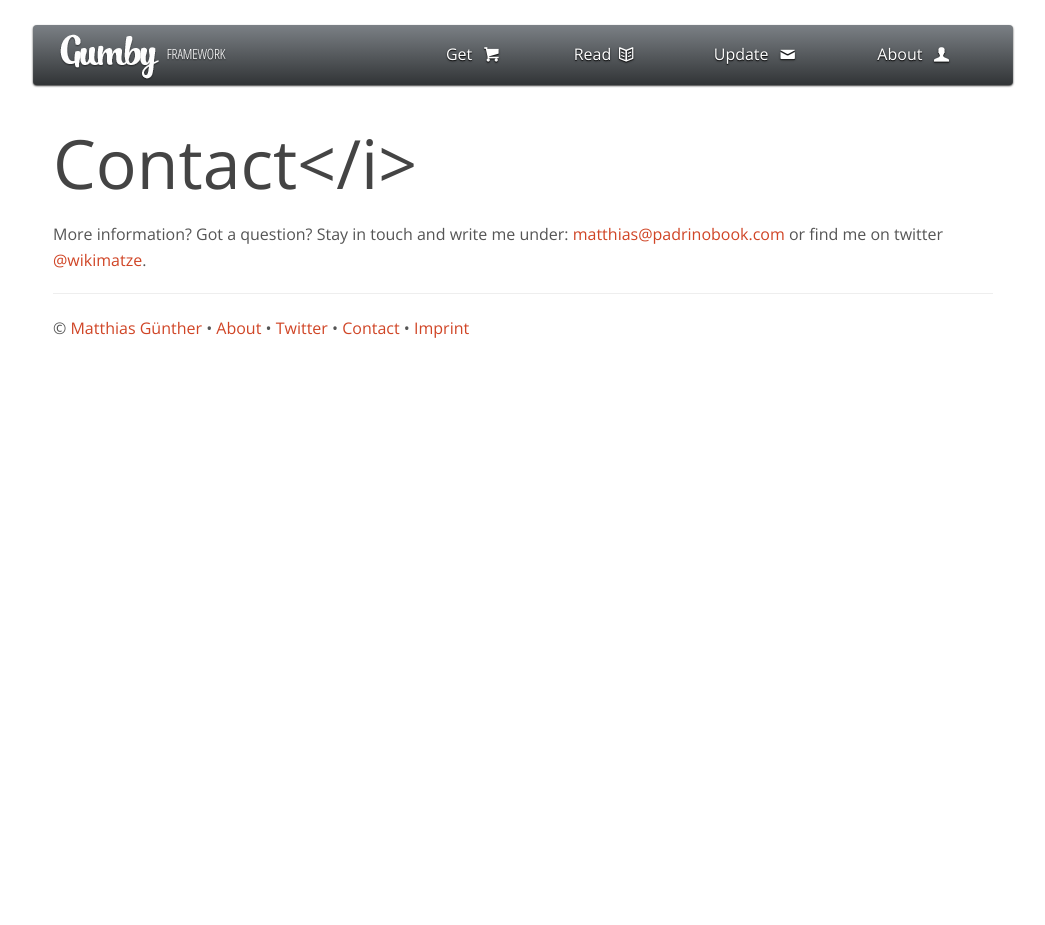
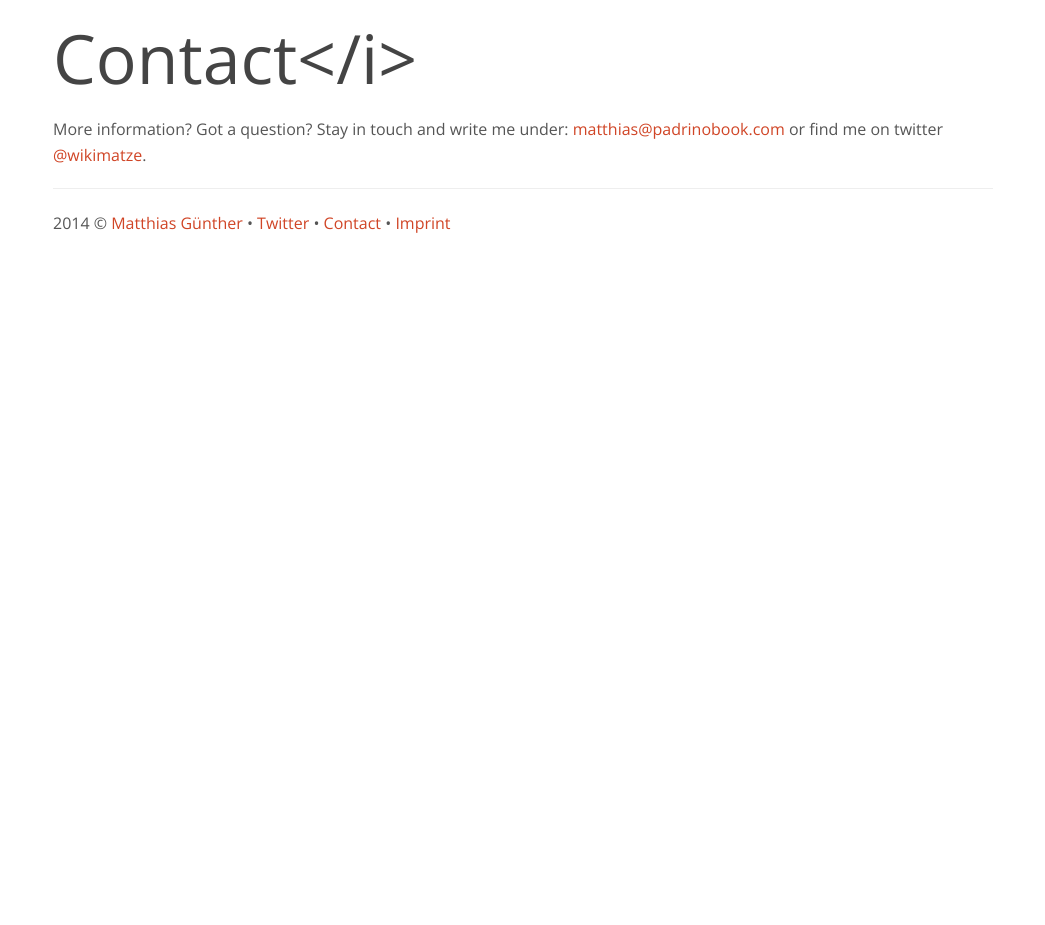
Before and after one commit to padrinobook/padrinobook.com, a Jekyll site: the page built from contact.md, in a window 1280 px wide. Shown: the whole page, without its empty margins (117-1162 px from the left). Built offline with Jekyll 4.4.1, drawn with Linux system fonts in a browser that asks for light colours; Markdown is read by kramdown in place of the engine named in the settings; after the commit the page ends 900 px from its top, so only the background shows below that.

Commit message:
Comment out later used parts of the site

```diff
--- a/_layouts/default.html
+++ b/_layouts/default.html
@@ -10,7 +10,7 @@
     <meta http-equiv="X-UA-Compatible" content="IE=edge,chrome=1">
     <title>Padrino Book</title>
 
-    <meta name="description" content="Learn Padrino - The Elegant Ruby Web Framework" />
+    <meta name="description" content="Padrinobook - A book about the Elegant Ruby Web Framework" />
     <meta name="author" content="Matthias Günther">
 
     <meta name="viewport" content="width=device-width, initial-scale=1.0, maximum-scale=1">
@@ -29,6 +29,7 @@
   </head>
   <body>
 
+  <!--
     <div class="pretty navbar row" id="nav4">
       <a class="toggle" gumby-trigger="#nav4 > ul" href="#"><i class="icon-menu"></i></a>
       <h1 class="four columns logo">
@@ -43,6 +44,7 @@
         <li><a href="/about.html">About <i class="icon-user"></i></a></li>
       </ul>
     </div>
+    -->
 
     <div class="container">
       {{ content }}
@@ -53,9 +55,10 @@
         <hr>
         <footer>
           <nav>
-            &copy; <a href="http://wikimatze.de">Matthias Günther</a>
+            2014 &copy; <a href="http://wikimatze.de">Matthias Günther</a>
+            <!--
             &bull;
-            <a href="/about.html">About</a>
+            <a href="/about.html">About</a>-->
             &bull;
             <a href="https://twitter.com/padrinobook">Twitter</a>
             &bull;
@@ -67,7 +70,6 @@
       </div>
     </div>
 
-
     <script type="text/javascript" src="js/libs/modernizr-2.6.2.min.js"></script>
     <script type="text/javascript" src="js/libs/jquery-1.10.1.min.js"></script>
 
@@ -75,7 +77,9 @@
     <script src="js/plugins.js"></script>
     <script src="js/main.js"></script>
 
+    <!--
     <script src="js/jquery.flexslider-min.js"></script>
+    -->
 
     <script type="text/javascript">
         $(function(){
@@ -87,6 +91,7 @@
         });
     </script>
 
+    <!--
     <script type="text/javascript">
     $(function(){
       $('.flexslider').flexslider({
@@ -96,6 +101,7 @@
       });
     });
     </script>
+    -->
 
   </body>
 </html>
```
